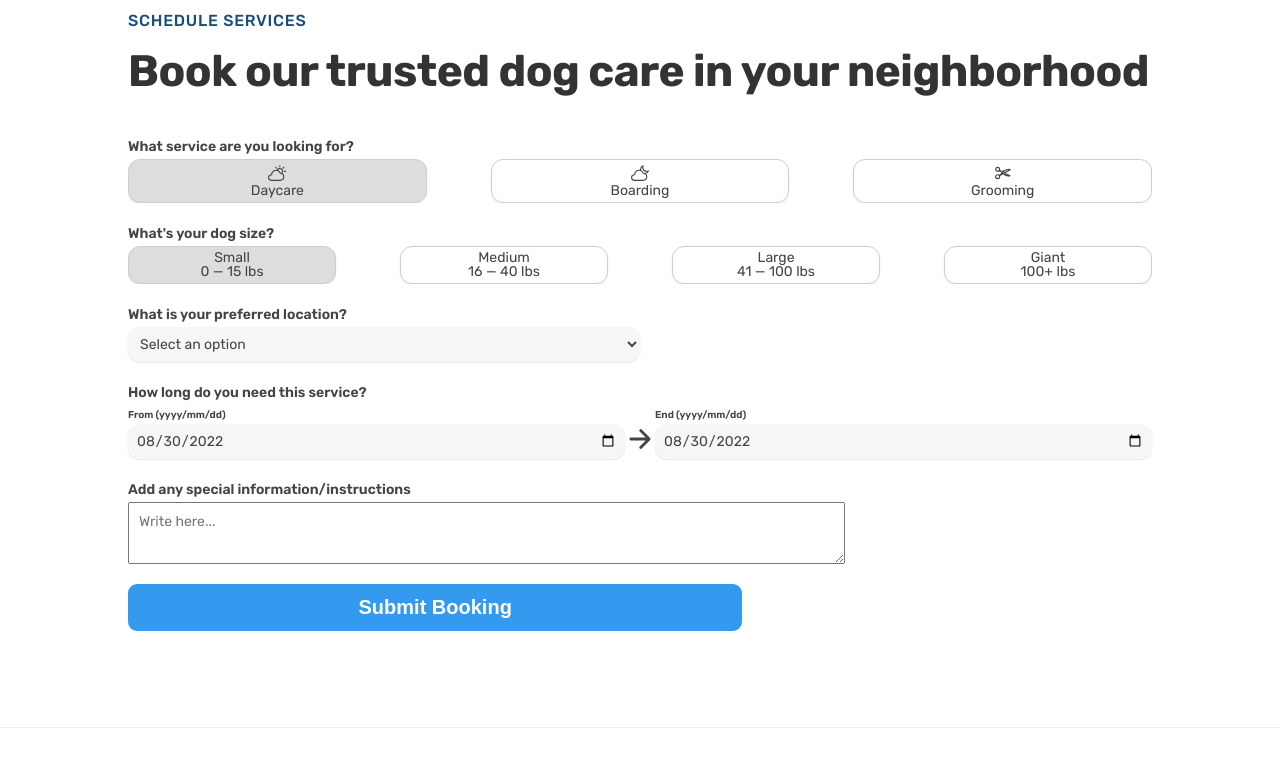
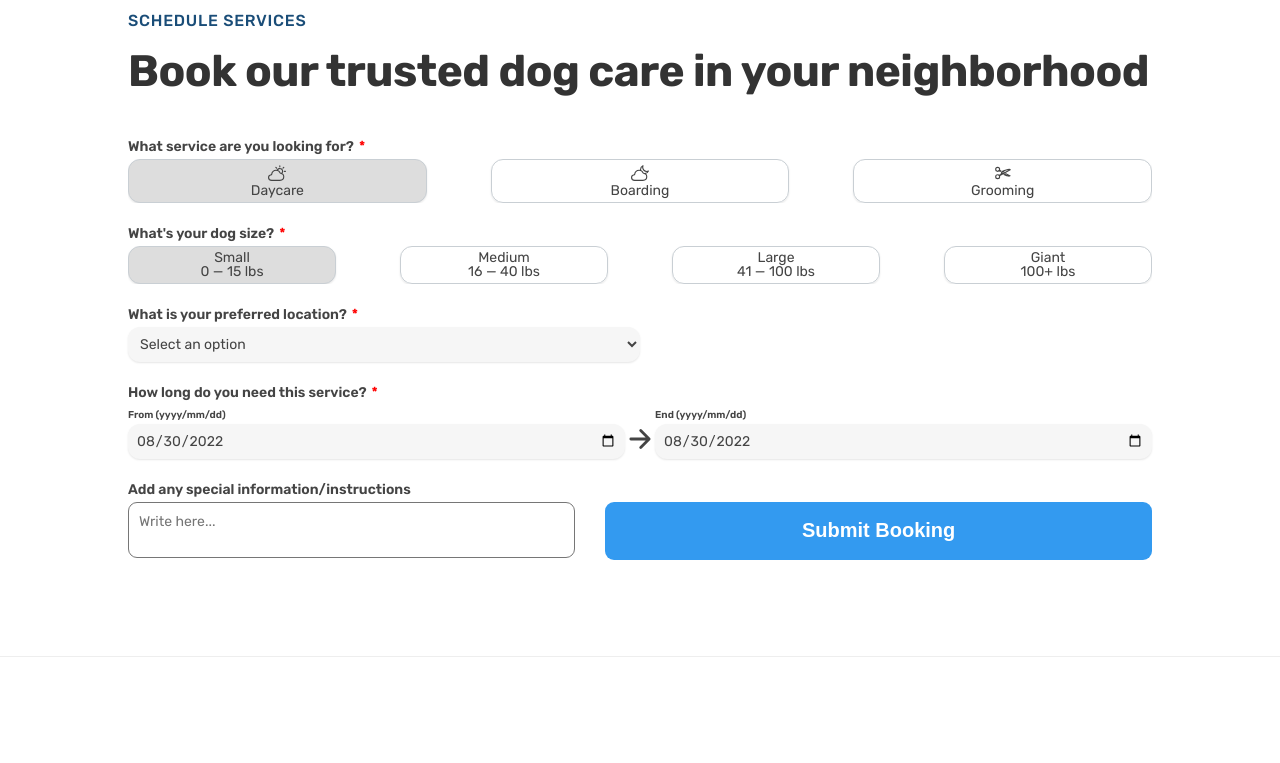
Before and after one commit to sam-nazarian/landing-page-dog-daycare, a plain HTML site: page index.html in a window 1280 px wide. Shown: the part 6000-6763 px from the top of the page. Drawn offline with nearby package versions, Linux system fonts and the light colour scheme; some packages are replaced by stand-ins of ours; a script that the page names is missing.

Commit message:
aligned submit & textarea inputs in form. Added a red *, for required forms

```diff
--- a/css/style2.css
+++ b/css/style2.css
@@ -346,6 +346,11 @@ h1 span {
   font-size: 1.4rem;
 }
 
+.form-required {
+  color: #ff0000;
+  margin-left: 0.5rem;
+}
+
 .switch-field {
 	overflow: hidden;
 }
@@ -418,18 +423,25 @@ h1 span {
 }
 
 .special-info-container textarea{
-  width: 70%;
-  height: 6.2rem;
+  /* width: 70%; */
+  /* width: 50%; */
+  width: 100%;
+  /* height: 6.2rem; */
+  /* height: 5rem; */
   font-family: inherit;
   /* font-size: 1.8rem; */
   font-size: 1.4rem;
-  padding: 1rem
+  padding: 1rem;
+  border-radius: 9px;
+  resize: none;
 }
 
 .btn--form {
   background-color: #339af0;
   color: #fff;
-  width: 60%;
+  /* width: 60%; */
+  width: 100%;
+  /* align-self: end; */
 
   /* same padding as input forms */
   padding: 1.2rem;
@@ -437,6 +449,13 @@ h1 span {
 
 .btn--form:hover {
   background-color: #228be6;
+}
+
+.cta-grid-2-cols {
+  display: grid;
+  grid-template-columns: 45fr 55fr;
+  /* column-gap: 6.4rem; */
+  column-gap: 3.0rem;
 }
 
 /******************/
--- a/index.html
+++ b/index.html
@@ -262,7 +262,7 @@
 
         <form class="form-book" netlify>
 
-          <p class="form-subheading form-subheading-lrg">What service are you looking for?</p>
+          <p class="form-subheading form-subheading-lrg">What service are you looking for?<span class="form-required">*</span></p>
           <div class="switch-field grid grid--3-cols form-margin-bottom">
             <input type="radio" id="daycare" name="service-switch" value="daycare" checked />
             <label for="daycare">
@@ -282,7 +282,7 @@
 
 
 
-          <p class="form-subheading form-subheading-lrg">What's your dog size?</p>
+          <p class="form-subheading form-subheading-lrg">What's your dog size?<span class="form-required">*</span></p>
           <div class="switch-field grid grid--4-cols form-margin-bottom">
             <input type="radio" id="small-dog" name="size-switch" value="small" checked />
             <label for="small-dog">
@@ -308,8 +308,8 @@
 
           <!-- 4 col grid -->
           <div class="location-container form-margin-bottom">
-              <label for="form-location" class="form-subheading form-subheading-lrg">What is your preferred location?</label>
-              <select name="location" id="form-location" class="form-input">
+            <label for="form-location" class="form-subheading form-subheading-lrg">What is your preferred location?<span class="form-required">*</span></label>
+            <select name="location" id="form-location" class="form-input" required>
               <option value="">Select an option</option>
               <option value="youngst">120 Young St, Winnipeg, MB R3C 1Y6, CANADA</option>
               <option value="lanark">Lanark Gardens, Winnipeg, MB R3N 1L3, CANADA</option>
@@ -318,13 +318,14 @@
 
           <!-- 4 col grid -->
           <div class="form-margin-bottom">
-            <p class="form-subheading form-subheading-lrg">How long do you need this service?</p>
+            <p class="form-subheading form-subheading-lrg">How long do you need this service?<span class="form-required">*</span></p>
 
             <div class="form-date-grid">
 
               <div>
                 <label for="form-from-time" class="form-subheading">From (yyyy/mm/dd)</label>
-                <input id="form-time-from" type="date" name="trip-start" value="2019-07-22" min="2018-01-01" max="2027-12-31" class="form-input">
+                <input id="form-time-from" type="date" name="trip-start" value="2019-07-22" min="2018-01-01"
+                  max="2027-12-31" class="form-input" required>
               </div>
 
               <div class="arrow-container">
@@ -333,19 +334,26 @@
 
               <div>
                 <label for="form-from-time" class="form-subheading">End (yyyy/mm/dd)</label>
-                <input id="form-time-end" type="date" name="trip-end" value="2018-07-22" min="2018-01-01" max="2027-12-31" class="form-input">
+                <input id="form-time-end" type="date" name="trip-end" value="2018-07-22" min="2018-01-01"
+                  max="2027-12-31" class="form-input" required>
               </div>
 
             </div>
 
           </div>
 
-          <div class="special-info-container form-margin-bottom">
+
+          <!-- class="form-margin-bottom" -->
+
           <label for="special-info" class="form-subheading form-subheading-lrg">Add any special information/instructions</label>
+
+          <div class="cta-grid-2-cols">
+            <div class="special-info-container">
               <textarea id="special-info" name="special-info" placeholder="Write here..."></textarea>
             </div>
 
             <button class="btn btn--form">Submit Booking</button>
+          </div>
 
         </form>
 
@@ -376,7 +384,8 @@
       </div>
 
       <div class="copyright-container">
-        <p class="copyright">Copyright &copy; <span class="year">2030</span> by Saman Fathnazarian. All rights reserved.</p>
+        <p class="copyright">Copyright &copy; <span class="year">2030</span> by Saman Fathnazarian. All rights reserved.
+        </p>
       </div>
 
       <div class="address-col">
```
Lines whose indentation alone changed are shown as unchanged.
